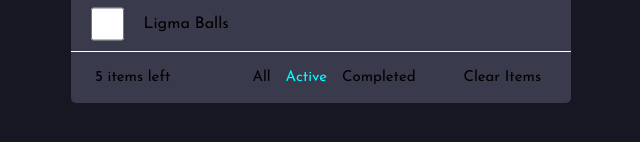
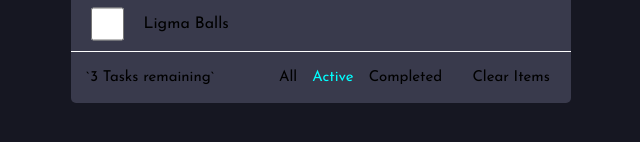
Before and after one commit to CamryLE/react-app-todo, a React (Create React App) app: page / in a window 1280 px wide. Shown: the part 486-628 px from the top of the page, without its empty margins (319-959 px from the left). Built offline with nearby package versions, Linux system fonts and the light colour scheme.

Commit message:
add item counter

```diff
--- a/src/App.js
+++ b/src/App.js
@@ -16,6 +16,7 @@ import { fas } from '@fortawesome/free-solid-svg-icons'
 library.add(fas)
 
 const App = () => {
+  let [remaining, setRemaining] = useState('')
   const [tasks, setTasks] = useState ([
     {
       id: 1,
@@ -47,8 +48,6 @@ const App = () => {
     setTasks(tasks.filter((task)=> task.id !== id))
   }
 
-
-
   //On Submit
   const onSubmit = (e) => {
     console.log('deez')
@@ -58,14 +57,21 @@ const App = () => {
       return
     }
   }
+
+  //Count Items Left
+
+
+   const length = tasks.length
+
+
   console.log(tasks.length)
 return (
-<body>
+<body >
   <div className='container'>
     <Header onChange={() => console.log('deez')}/>
     <Input onAdd={onSubmit}></Input>
   {tasks.length > 0 ? <Tasks delTask={deleteTask} onCheck={crossTask} tasks={tasks}/>: <div className='alert'>Add a Task!</div>}
- <Footer />
+ <Footer itemsLeft={length}/>
 
   </div>
 </body>
--- a/src/components/Footer.js
+++ b/src/components/Footer.js
@@ -2,10 +2,10 @@ import Itemnum from './Itemnum'
 import States from './States'
 import Clear from './Clear'
 
-const Footer = () => {
+const Footer = ({itemsLeft}) => {
   return (
     <div className='footer'>
-      <Itemnum />
+      <Itemnum itemsLeft={itemsLeft}/>
       <States />
       <Clear />
     </div>
--- a/src/components/Itemnum.js
+++ b/src/components/Itemnum.js
@@ -1,7 +1,9 @@
-const Itemnum = () => {
+
+
+const Itemnum = ({itemsLeft}) => {
   return (
     <div className="items">
-      5 items left
+      `{itemsLeft}  Tasks remaining`
     </div>
   )
 }
```
